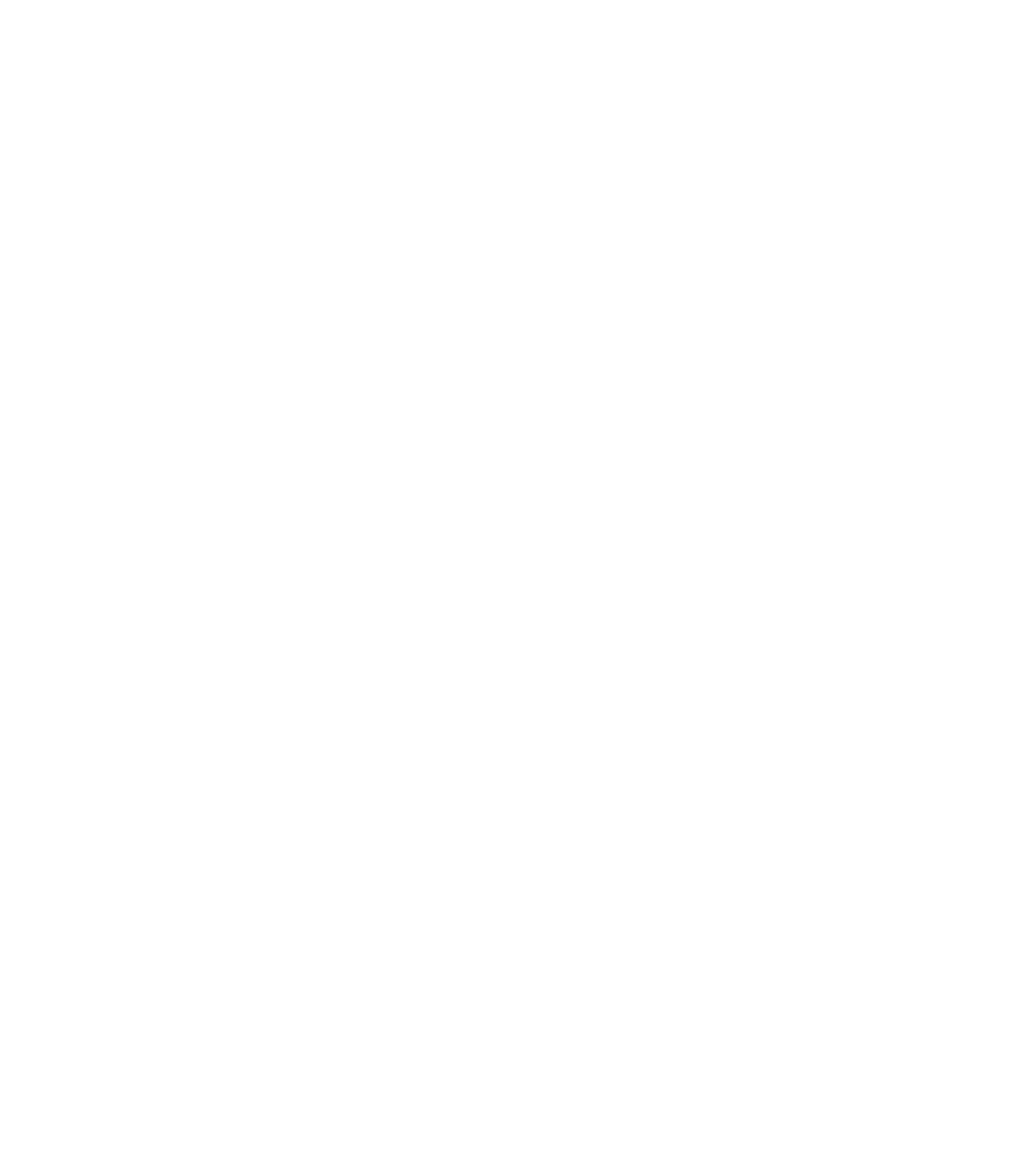
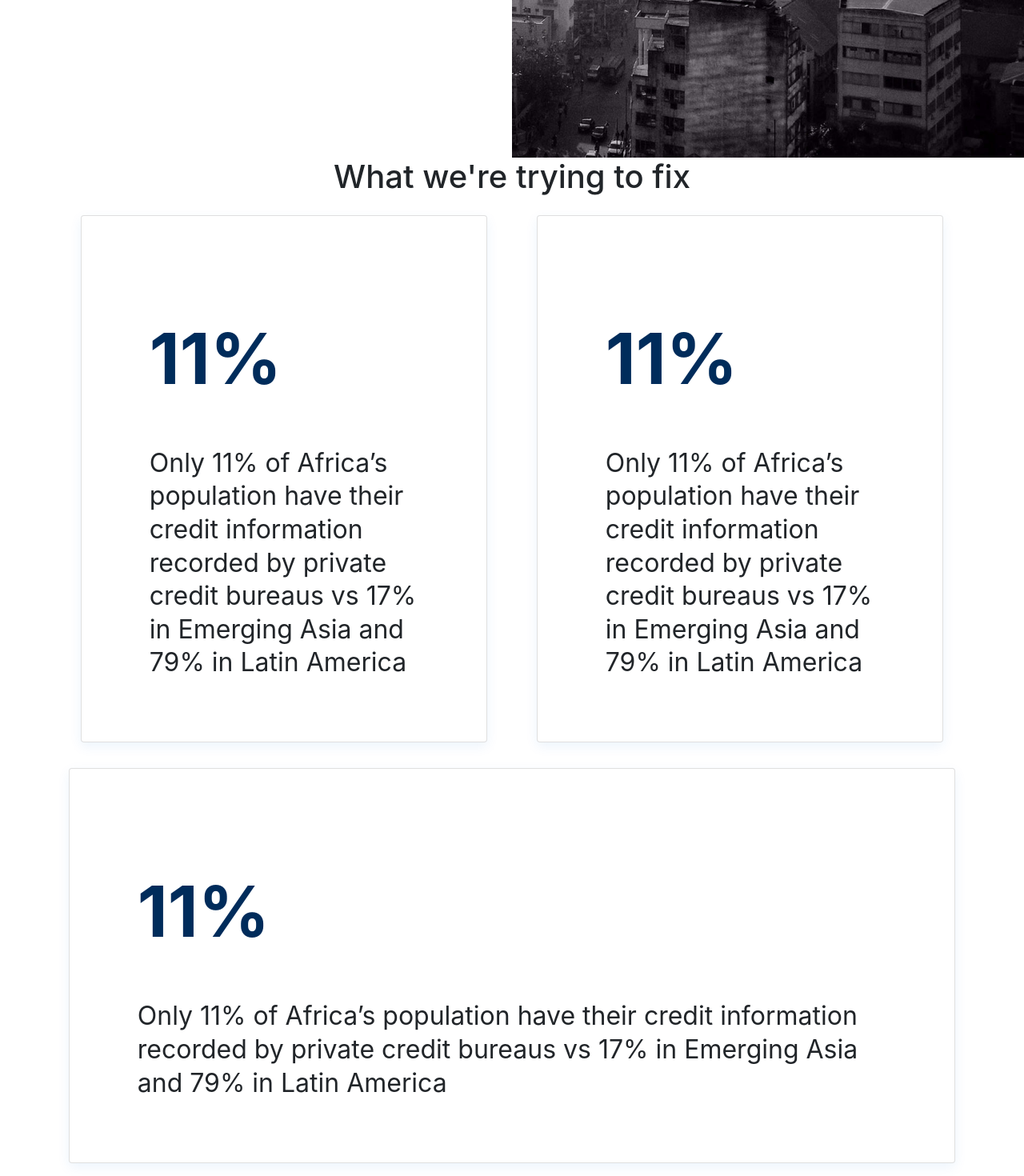
Before and after one commit to jideabdqudus/indicina, a React (Create React App) app: page / in a window 1280 px wide. Shown: the part 894-2364 px from the top of the page at 80% size. Before the commit the page ends 874 px from the top, so only its background shows below. Built offline with nearby package versions, Linux system fonts and the light colour scheme.

Commit message:
Added Commit

```diff
--- /dev/null
+++ b/src/components/Fix.js
@@ -0,0 +1,42 @@
+import React from "react";
+import { Card, CardTitle, CardText, Row, Col } from "reactstrap";
+
+const Fix = () => {
+  return (
+    <div className="container">
+      <h1 style={{ textAlign: "center" }}>What we're trying to fix</h1>
+      <Row>
+        <Col sm="6">
+          <Card body className="cardHero">
+            <CardTitle className="cardTitle">11%</CardTitle>
+            <CardText style={{ fontSize: "2rem", lineHeight: "1.3em" }}>
+              Only 11% of Africa’s population have their credit information
+              recorded by private credit bureaus vs 17% in Emerging Asia and 79%
+              in Latin America
+            </CardText>
+          </Card>
+        </Col>
+        <Col sm="6">
+          <Card body className="cardHero">
+            <CardTitle className="cardTitle">11%</CardTitle>
+            <CardText style={{ fontSize: "2rem", lineHeight: "1.3em" }}>
+              Only 11% of Africa’s population have their credit information
+              recorded by private credit bureaus vs 17% in Emerging Asia and 79%
+              in Latin America
+            </CardText>
+          </Card>
+        </Col>
+        <Card body className="cardHero">
+          <CardTitle className="cardTitle">11%</CardTitle>
+          <CardText style={{ fontSize: "2rem", lineHeight: "1.3em" }}>
+            Only 11% of Africa’s population have their credit information
+            recorded by private credit bureaus vs 17% in Emerging Asia and 79%
+            in Latin America
+          </CardText>
+        </Card>
+      </Row>
+    </div>
+  );
+};
+
+export default Fix;
--- a/src/components/Landing.js
+++ b/src/components/Landing.js
@@ -1,5 +1,5 @@
 import React, { Fragment } from "react";
-import { Row, Col, Button, Container } from "reactstrap";
+import { Button, Container } from "reactstrap";
 import HeroImg from "../assets/indicina-hero-image.jpg";
 import "./components.css";
 
@@ -31,7 +31,6 @@ const Landing = () => {
 };
 
 const fontStyle = {
-  paddingTop: "150px",
   fontSize: "4.25rem",
   fontWeight: "700",
   lineHeight: "1.2em",
--- a/src/components/components.css
+++ b/src/components/components.css
@@ -3,3 +3,25 @@
   background-size: 50%;
   padding: 0 3rem;
 }
+
+.containerHero {
+  height: 63.8rem;
+  display: flex;
+  align-items: center;
+}
+
+.cardHero {
+  background: #fff;
+  border-radius: 4px;
+  box-shadow: 0 5px 15px rgba(0, 115, 231, 0.08);
+  margin: 1rem;
+  padding: 7.8rem 5.3rem 4.9rem;
+}
+
+.cardTitle{
+    color: #002c5b;
+    font-size: 5.5rem;
+    font-weight: 700;
+    line-height: 6.7rem;
+    margin: 0 0 3.5rem;
+}
--- a/src/pages/Home.js
+++ b/src/pages/Home.js
@@ -2,6 +2,7 @@ import React, { Fragment } from "react";
 import "./pages.css";
 import Topbar2 from "../layout/Topbar2";
 import Landing from "../components/Landing";
+import Fix from "../components/Fix";
 
 const Home = () => {
   return (
@@ -9,7 +10,7 @@ const Home = () => {
       <div>
         <Topbar2 />
         <Landing/>
-        <h1>Wagwa</h1>
+        <Fix/>
       </div>
     </Fragment>
   );
```
